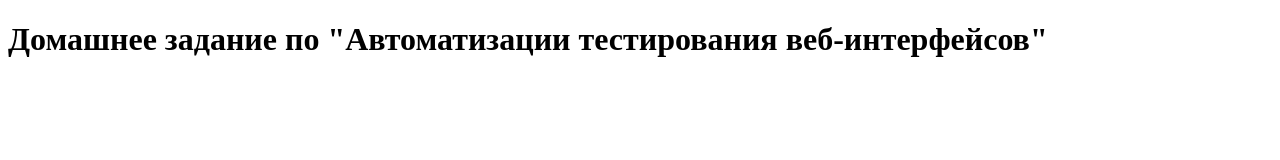
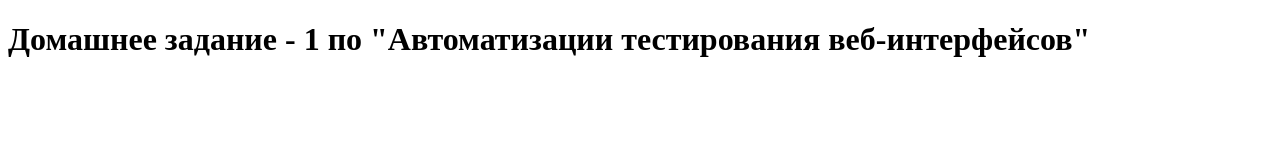
Before and after one commit to sarian-s/autoTestingWebDz, a plain HTML site: page index.html in a window 1280 px wide. Drawn offline with Linux system fonts and the light colour scheme.

Commit message:
первое задание

```diff
--- a/index.html
+++ b/index.html
@@ -5,6 +5,6 @@
   </head>
 
   <body>
-    <h1>Домашнее задание  по "Автоматизации тестирования веб-интерфейсов"</h1>
+    <h1>Домашнее задание - 1 по "Автоматизации тестирования веб-интерфейсов"</h1>
   </body>
 </html>
```
